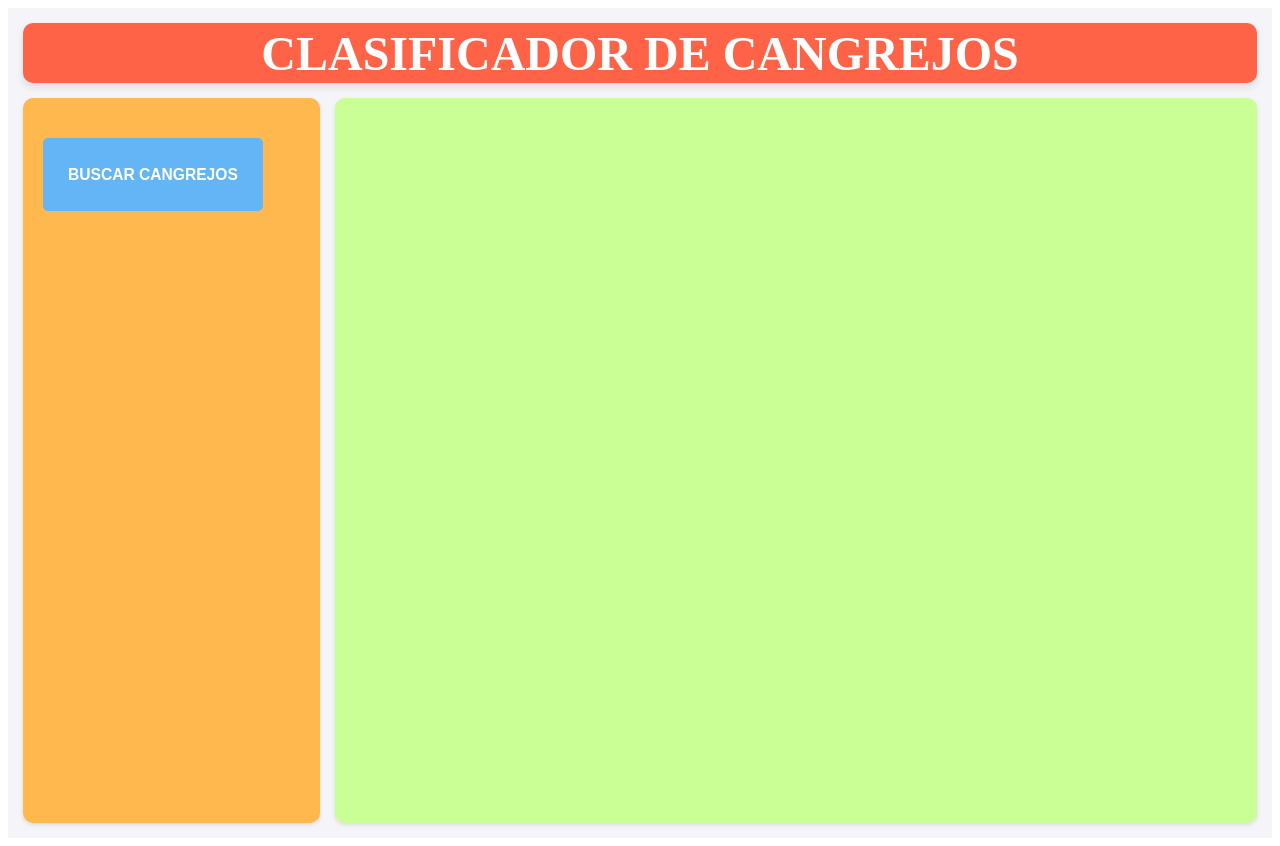
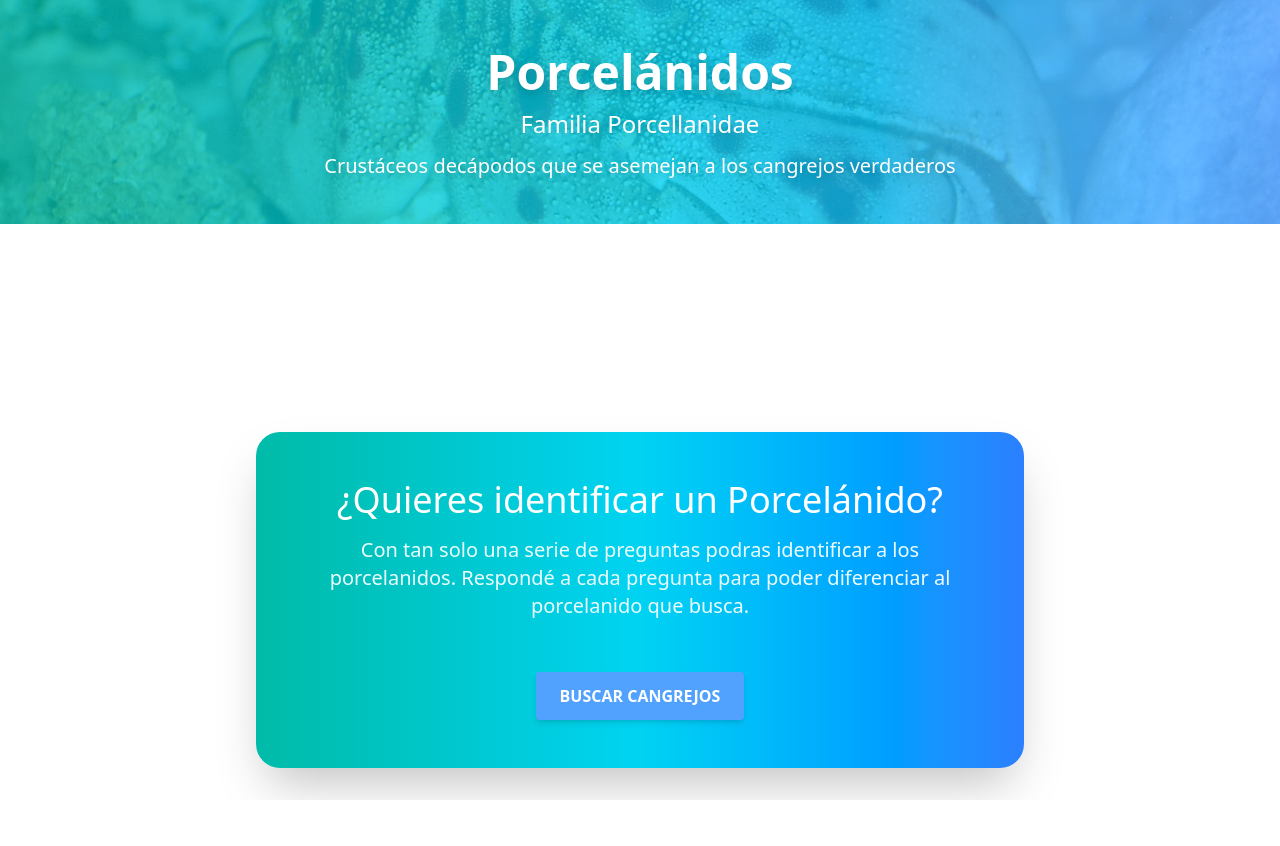
Before and after one commit to Vacaroja/CrustaceosPorcelanidosWeb, a Flask app: page / in a window 1280 px wide. After the commit the page ends 800 px from the top, so only its background shows below. Run offline with Flask 3, Linux system fonts and the light colour scheme; parts of the project's set-up code (start-up, migrations or seed data) failed here and were passed over.

Commit message:
mejorado visuales de index con tailwind

```diff
--- a/templates/index.html
+++ b/templates/index.html
@@ -1,33 +1,62 @@
 <!DOCTYPE html>
 <html lang="en">
+
 <head>
     <meta charset="UTF-8">
     <meta name="viewport" content="width=, initial-scale=1.0">
     <title>Document</title>
-    <link rel="stylesheet" href="{{ url_for('static', filename='css/index.css') }}">
+    <link rel="stylesheet" href="{{ url_for('static', filename='css/output.css') }}">
 </head>
-<body>
 
-    <div class="parent">
-        <header class="header1">
-            <div class="div1">
-                <H1>CLASIFICADOR DE CANGREJOS</H1>
-            </div>
-        </header>
-        <div class="div2">
+<body class="grid grid-cols-12 grid-rows-2 **gap-y-1** min-h-screen">
 
+    <header class="col-span-12 row-start-1 row-end-2 relative h-56 overflow-hidden">
+        <div class="absolute inset-0 bg-cover bg-center opacity-20"
+            style="background-image: url('{{ url_for('static', filename= 'images/caparazon_liso.jpg' ) }}')">
+        </div>
+
+        <div
+            class="col-start-3 col-end-9 grid justify-center items-center bg-gradient-to-r from-teal-500 via-cyan-400 to-blue-400 text-white py-12 shadow-xl overflow-hidden gap-3">
+
+            <h1 class="font-bold text-5xl drop-shadow-lg text-center">
+                Porcelánidos
+            </h1>
+
+
+            <p class="text-2xl  drop-shadow-md text-center">
+                Familia Porcellanidae
+            </p>
+            <p class="text-xl  drop-shadow-md text-center">
+                Crustáceos decápodos que se asemejan a los cangrejos
+                verdaderos
+            </p>
+
+
+        </div>
+
+    </header>
+    <div class="grid row-start-2 col-start-2 col-span-10 grid justify-center items-center ">
+        <div class="bg-gradient-to-r from-teal-500 via-cyan-400 to-blue-500 rounded-3xl shadow-2xl p-12">
+            <h3 class="text-4xl text-center text-white mb-4">
+                ¿Quieres identificar un Porcelánido?
+            </h3>
+            <p class="text-xl text-center text-cyan-50 mb-8 max-w-2xl mx-auto">
+                Con tan solo una serie de preguntas podras identificar a los porcelanidos.
+                Respondé a cada pregunta para poder diferenciar
+                al porcelanido que busca.
+            </p>
+
+            <form class="flex justify-center items-center" method="POST" action="/quiz">
+                <button
+                    class="py-3 px-6 mt-5 bg-blue-400 text-white font-bold rounded shadow-md transition duration-300 cursor-pointer hover:bg-blue-500 hover:-translate-y-1 hover:shadow-lg active:shadow-md active:translate-y-0.5 transform">
+                    <h3>BUSCAR CANGREJOS</h3>
+                </button>
             </form>
-            <form method="POST" action="/quiz" >
-                <button class="quizButton" type="submit">
-                <h3>BUSCAR CANGREJOS</h3>
-            </button>
-            </form>
-        </div>
-        <div class="div3">
+
 
         </div>
     </div>
 
+</body>
 
-</body>
 </html>
```
